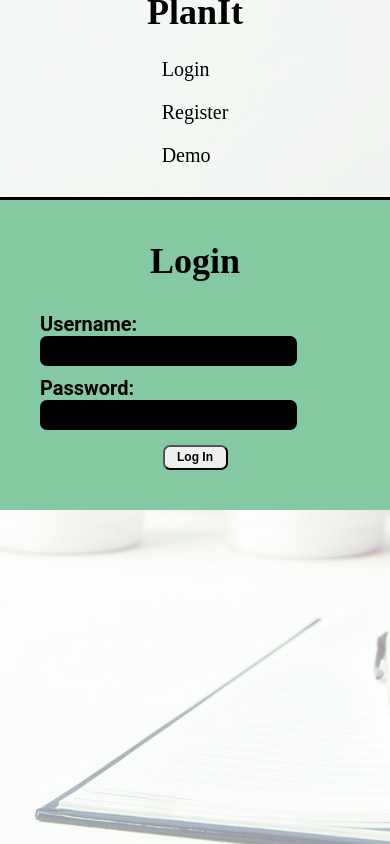
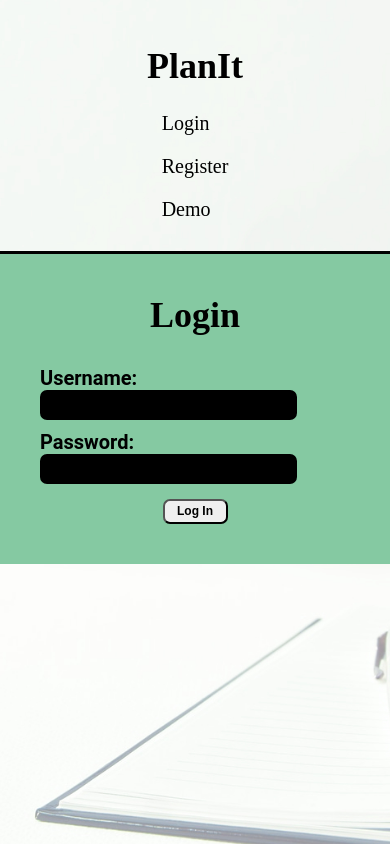
Before and after one commit to BenGrabowski/plan-it, a React (Create React App) app: page /login in a window 390 px wide. Built offline with nearby package versions, Linux system fonts and the light colour scheme.

Commit message:
attempt to fix nav issue on mobile

```diff
--- a/src/components/App/App.css
+++ b/src/components/App/App.css
@@ -41,3 +41,8 @@ html {
 .edit:hover {
     cursor: pointer;
 }
+@media screen and (max-width: 450px) {
+    .App {
+        padding-top: 25px;
+    }
+}
--- a/src/components/Nav/Nav.css
+++ b/src/components/Nav/Nav.css
@@ -44,7 +44,11 @@
 @media screen and (max-width: 450px) {
     .nav-bar {
         flex-direction: column;
-        margin-top: 100px;
+        /* margin-top: 100px; */
+        /* margin-top: 25px; */
+        /* margin-top: 50px; */
+        /* height: 220px; */
+        height: 100%;
         border-bottom: 3px solid black;
     }
 
@@ -62,6 +66,7 @@
 
     .app-name {
         margin: 0 auto;
+        margin-top: 20px;
     }
 
     .nav-links {
--- a/src/config.js
+++ b/src/config.js
@@ -1,5 +1,5 @@
 export default {
-    API_BASE_URL: process.env.REACT_APP_API_BASE_URL || "http://localhost:8000/api",
-    // API_BASE_URL:'http://localhost:8000/api',
+    // API_BASE_URL: process.env.REACT_APP_API_BASE_URL || "http://localhost:8000/api",
+    API_BASE_URL:'http://localhost:8000/api',
     TOKEN_KEY: 'planit-client-auth-token',
 };
```
